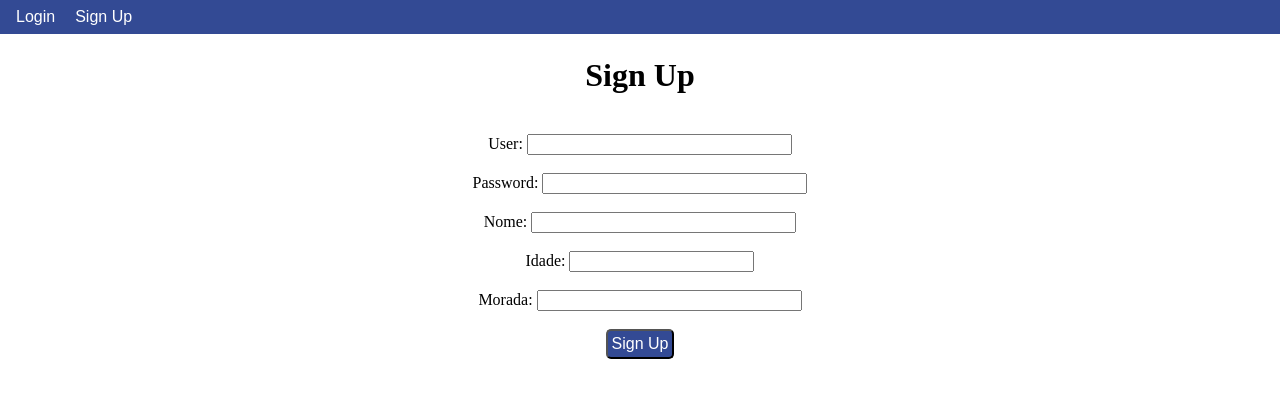
After one commit to salvabrosa/PCII_grupo_T1G5, a Flask app: page /register in a window 1280 px wide. The commit adds this page. Shown: the top 398 px of the page. Run offline with Flask 3, Linux system fonts and the light colour scheme.

Commit message:
pag signup

```diff
--- a/app.py
+++ b/app.py
@@ -34,6 +34,7 @@ import subs_gformT as gfTsub
 import subs_hform as gfhsub
 import subs_subform as gfsubsub
 #import subs_productFoto as productFotosub
+import subs_signup as signupsub
 
 
 @app.route("/")
@@ -43,6 +44,10 @@ def index():
 @app.route("/login")
 def login():
     return lsub.login()
+
+@app.route("/register")
+def signup():
+    return signupsub.registerform()
 
 @app.route("/logoff")
 def logoff():
--- /dev/null
+++ b/subs_signup.py
@@ -0,0 +1,26 @@
+from flask import Flask, render_template, request, session
+from classes.userlogin import Userlogin
+
+
+def login():
+    return render_template("login.html", user= "", password="", ulogin=session.get("user"),resul = "")
+
+def logoff():
+    session.pop("user",None)
+    return render_template("index.html", ulogin=session.get("user"))
+
+def chklogin():
+    user = request.form["user"]
+    password = request.form["password"]
+    resul = Userlogin.chk_password(user, password)
+    if resul == "Valid":
+        session["user"] = user
+        return render_template("index.html", ulogin=session.get("user"))
+    return render_template("login.html", user=user, password = password, ulogin=session.get("user"),resul = resul)
+
+def registerform():
+    return render_template("register.html", user= "", password="", ulogin=session.get("user"),resul = "")
+
+def registeracc():
+    user = request.form["user"]
+    password = request.form["password"]
--- a/templates/base.html
+++ b/templates/base.html
@@ -12,6 +12,9 @@
             <ul class="menu">
                 {% if ulogin == None %}
                     <li><a class="button" href="/login">Login</a></li>
+
+                    <li><a class="button" href="/register">Sign Up</a></li>  <!-- teste............jh -->
+
                 {% else %}
                     <li><a class="button" href="/logoff">Logoff</a></li>
                     <li><a class="button" href="/gform/Hotel">Hotel</a></li>
--- /dev/null
+++ b/templates/register.html
@@ -0,0 +1,42 @@
+{% extends 'base.html' %}
+
+{% block title %}
+    <link rel="stylesheet" href="{{ url_for('static', filename='css/main.css')}}">
+{% endblock %}
+
+{% block content %}
+    <div class = "dados">
+        <br><br>
+        <h1>Sign Up</h1>
+        <br>
+        <form id="form" action="/chklogin" method="post">
+            <label for="user">User:</label>
+            <input type="text" id="user" name="user"  value = "{{user}}" size="30"/>
+            <br><br>
+            <label for="password">Password:</label>
+            <input type="password" id="password" name="password" value = "{{password}}" size="30"/>
+            <br><br>
+            <label for="password">Nome:</label>
+            <input type="text" id="nome" name="nome" value = "{{nome}}" size="30"/>
+            <br><br>
+            <label for="password">Idade:</label>
+            <input type="number" id="idade" name="idade" value = "{{idade}}" size="30"/>
+            <br><br>
+
+            <label for="password">Morada:</label>
+            <input type="text" id="morada" name="morada" value = "{{morada}}" size="30"/>
+            <br><br>
+
+
+
+
+
+
+            <button type="submit" class="button1">Sign Up</button>
+        </form>
+        <br><br>
+
+
+        <h3>{{resul}}</h3>
+    </div>
+{% endblock %}
```
